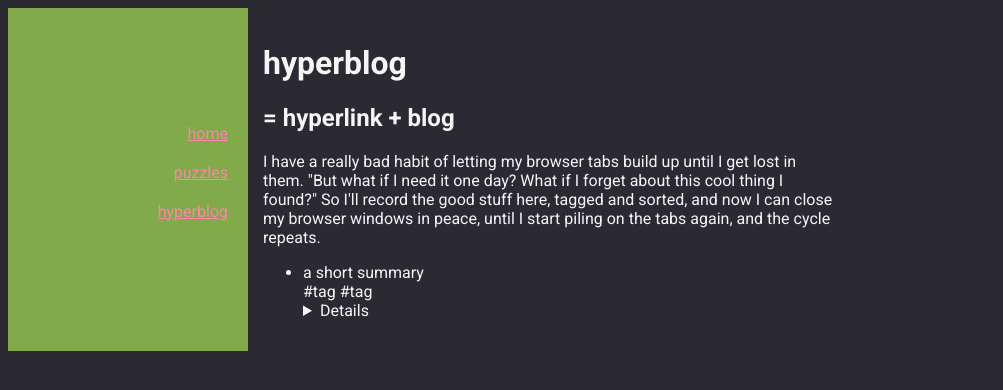
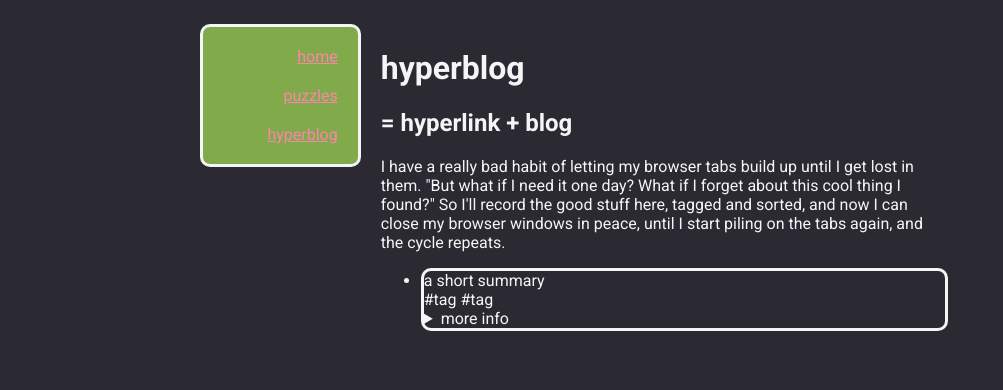
Before and after one commit to kev-santos/kev-santos.github.io, a Jekyll site: the page built from hyperblog.html, in a window 1280 px wide. Shown: the top 390 px of the page, without its empty margins (0-1003 px from the left). Built offline with Jekyll 4.4.1, drawn with Linux system fonts in a browser that asks for light colours; Markdown is read by kramdown in place of the engine named in the settings.

Commit message:
sticky sidebar!

```diff
--- a/css/style.css
+++ b/css/style.css
@@ -43,14 +43,14 @@ a.menu:visited {
   padding: 0px 10px;
   width: 25%;*/
   display: flex;
-  /*justify-content: space-between;*/
+  align-content: flex-start;
 }
 
 #content {
   /*float:left;
   margin-left: 40px;*/
   width: 60%;
-  padding: 15px;
+  padding: 20px;
 
 }
 
@@ -62,10 +62,14 @@ a.menu:visited {
   width: 150px;
   height: 100%;
   min-width: max-content;*/
-  width: 25%;
+  width: 17%;
+  text-align: right;
+  background-color: #2b2a33;
+  position: sticky;
+  top: 0;
+  align-self: flex-start;
+  padding-left: 20%;
 
-  text-align: right;
-  background-color: rgb(129, 170, 75);
   /*background: hsla(86, 39%, 48%, 1);
   background: linear-gradient(90deg, hsla(86, 39%, 48%, 1) 70%, #FFD6E4 100%);*/
 
@@ -74,12 +78,19 @@ a.menu:visited {
 
 #menu ul{
   padding: 20px;
-  padding-top: 100px;
   list-style-type: none;
+  background-color: rgb(129, 170, 75);
+  border: 3px solid whitesmoke;
+  border-radius: 10px;
 }
 
 #menu li + li {
   margin-top: 20px;
+}
+
+.hyperblog-listing {
+  border: 3px solid whitesmoke;
+  border-radius: 10px;
 }
 
 figure {
--- a/hyperblog.html
+++ b/hyperblog.html
@@ -12,7 +12,7 @@ So I'll record the good stuff here, tagged and sorted, and now I can close my br
 
 <ul>
   {% for post in site.categories.hyperblog %}
-    <li>
+    <li class="hyperblog-listing">
       <div class="post-excerpt">
         {{ post.excerpt }}
       </div>
@@ -22,6 +22,7 @@ So I'll record the good stuff here, tagged and sorted, and now I can close my br
         {% endfor %}
       </div>
       <details>
+        <summary>more info</summary>
         {{ post.content }} <a href="{{ post.url }}"> (link to post) </a>
       </details>
 
```
